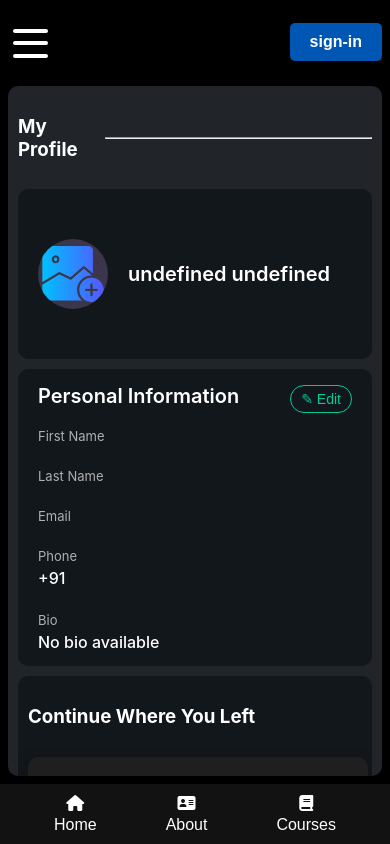
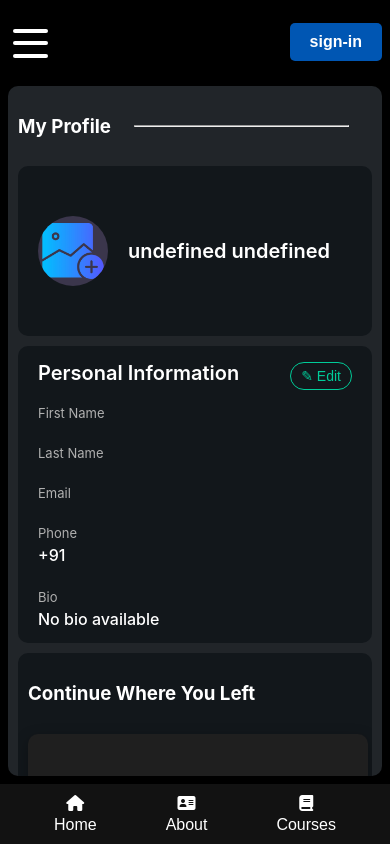
Before and after one commit to VKT2003/Engineer-Astra, a React (Create React App) app in the folder goal/: page /profile in a window 390 px wide. Built offline with nearby package versions, Linux system fonts and the light colour scheme; sample sign-in values are in the browser's storage.

Commit message:
finals commit

```diff
--- a/goal/src/styles/Profile.module.css
+++ b/goal/src/styles/Profile.module.css
@@ -265,4 +265,8 @@
         height: 70px;
     }
 
+    .header hr{
+        width: 60%;
+    }
+
 }
```
